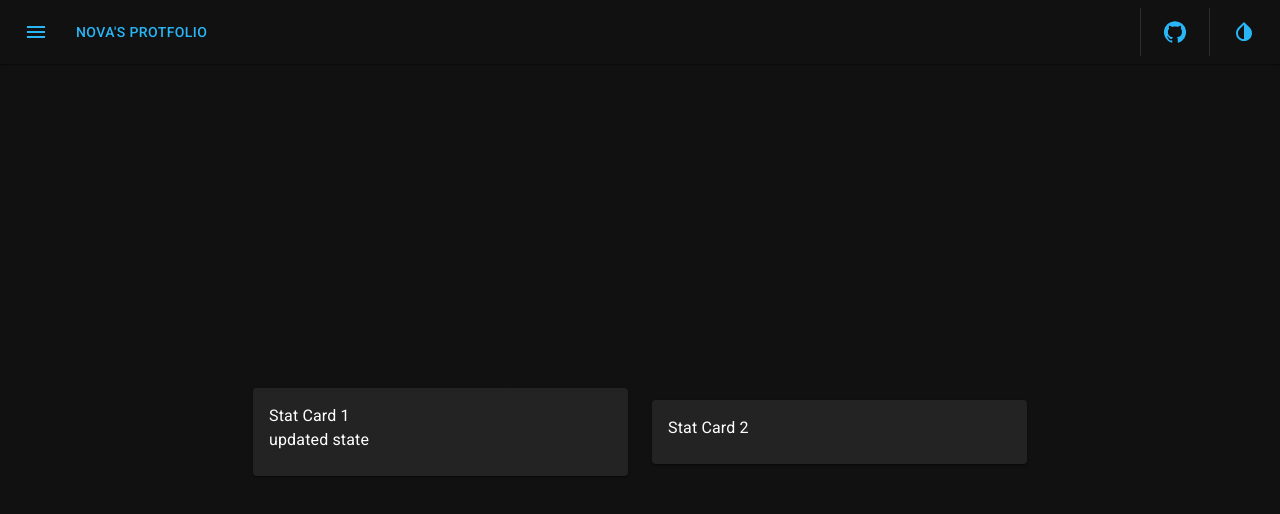
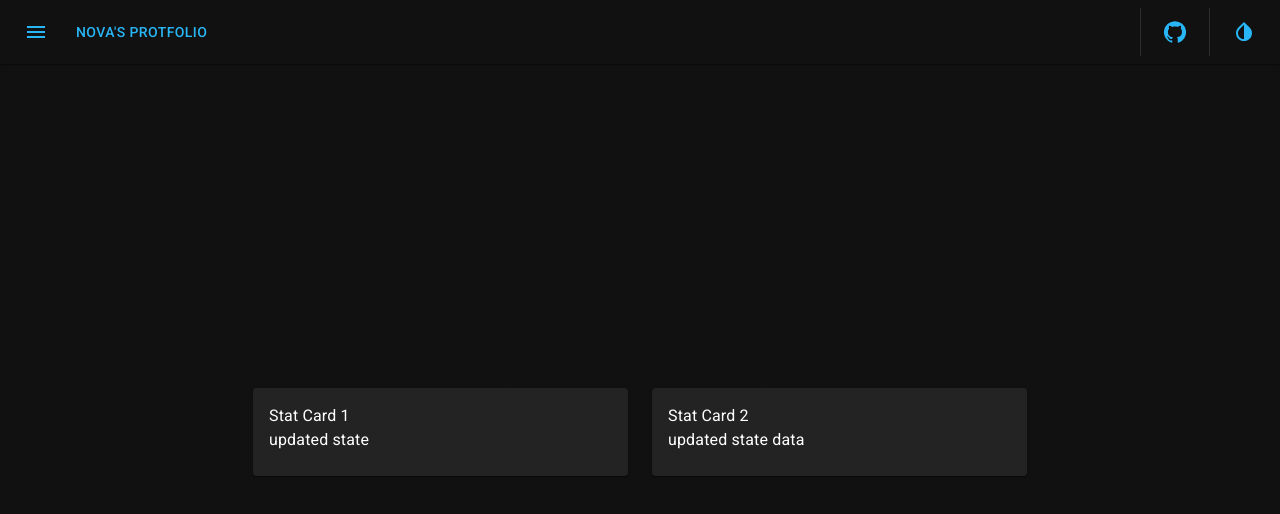
Before and after one commit to nova-sangeeth/nginx-proxy-workout, a React (Vite) app in the folder react-pwa-frontend/: page /stats in a window 1280 px wide. Shown: the top 514 px of the page. Built offline with nearby package versions, Linux system fonts and the light colour scheme.

Commit message:
Changes to add new state

```diff
--- a/react-pwa-frontend/src/pages/Stats/Stats.tsx
+++ b/react-pwa-frontend/src/pages/Stats/Stats.tsx
@@ -7,22 +7,29 @@ import { Typography } from "@mui/material";
 import { FullSizeCenteredFlexBox } from "@/components/styled";
 
 // create a recoil state.
-const StatsState = atom<string>({
+const statState1 = atom<string>({
   key: "stat-item-1",
   default: "",
 });
 
+const statState2 = atom<string>({
+  key: "stat-item-2",
+  default: ""
+})
 const Stats = () => {
   // const [statItem1, setStatItem1] = useState<string>("");
   // const [statItem2, setStatItem2] = useState<string>("");
 
   // use recoil state management.
-  const [statItem1, setStatItem1] = useRecoilState(StatsState);
+  const [statItem1, setStatItem1] = useRecoilState(statState1);
+  const [statItem2, setStatItem2] = useRecoilState(statState2);
 
   const fetchStats = () => {
     const temp_values_1 = "updated state";
+    const temp_values_2 = "updated state data"
 
     setStatItem1(temp_values_1);
+    setStatItem2(temp_values_2);
   };
 
   useEffect(() => {
@@ -41,7 +48,7 @@ const Stats = () => {
         <Card sx={{ minWidth: 375, marginLeft: 3 }}>
           <CardContent>
             <Typography>Stat Card 2</Typography>
-            {/* <Typography>{statItem2}</Typography> */}
+            <Typography>{statItem2}</Typography>
           </CardContent>
         </Card>
       </FullSizeCenteredFlexBox>
```
